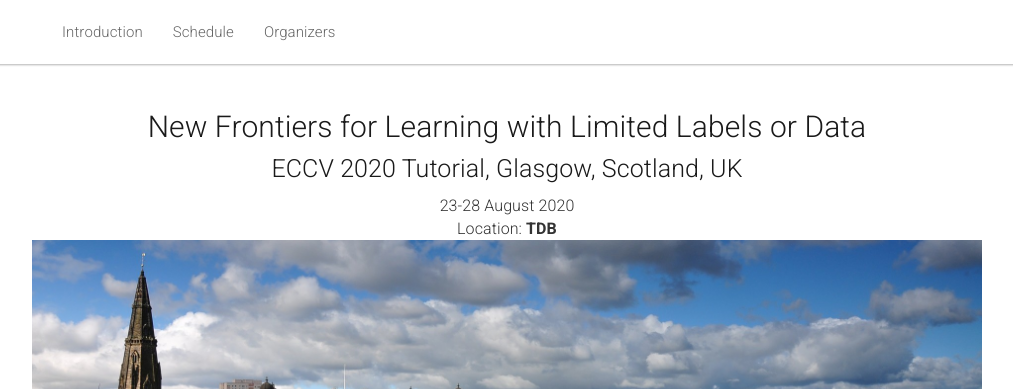
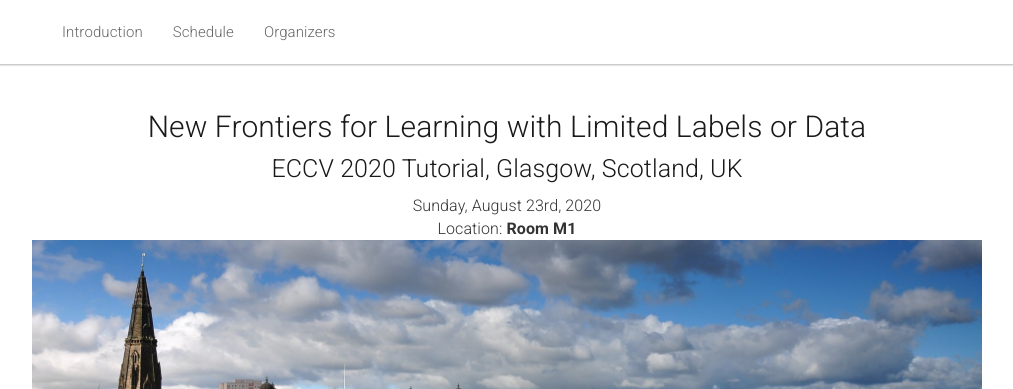
Before and after one commit to NVlabs/eccv2020-limited-labels-data-tutorial, a Jekyll site: the page built from _pages/home.md, in a window 1280 px wide and 900 px high. Shown: the top 389 px of the window, without its empty margins (133-1146 px from the left). Built offline with Jekyll 4.4.1, drawn with Linux system fonts in a browser that asks for light colours; nearby versions of some CDN libraries.

Commit message:
Updated the location and time.

```diff
--- a/_pages/home.md
+++ b/_pages/home.md
@@ -15,8 +15,8 @@ acknowledgements: ""
   <div class="col-xs-12">
     <center><h1>New Frontiers for Learning with Limited Labels or Data</h1></center>
     <center><h2>ECCV 2020 Tutorial, Glasgow, Scotland, UK</h2></center>
-    <center>23-28 August 2020</center>
-    <center>Location: <b>TDB</b></center>
+    <center>Sunday, August 23rd, 2020</center>
+    <center>Location: <b>Room M1 </b></center>
   </div>
 </div>
 
```
